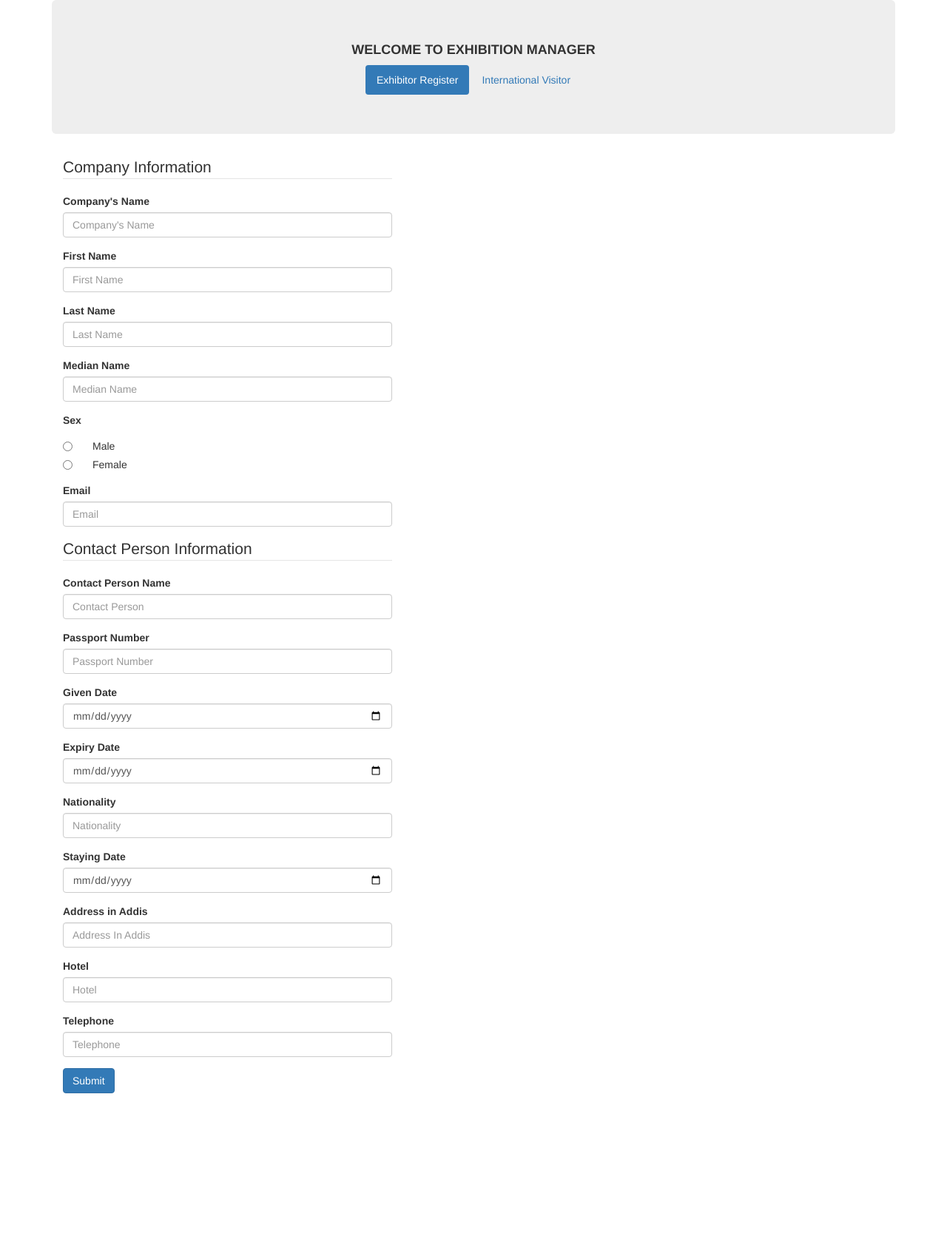
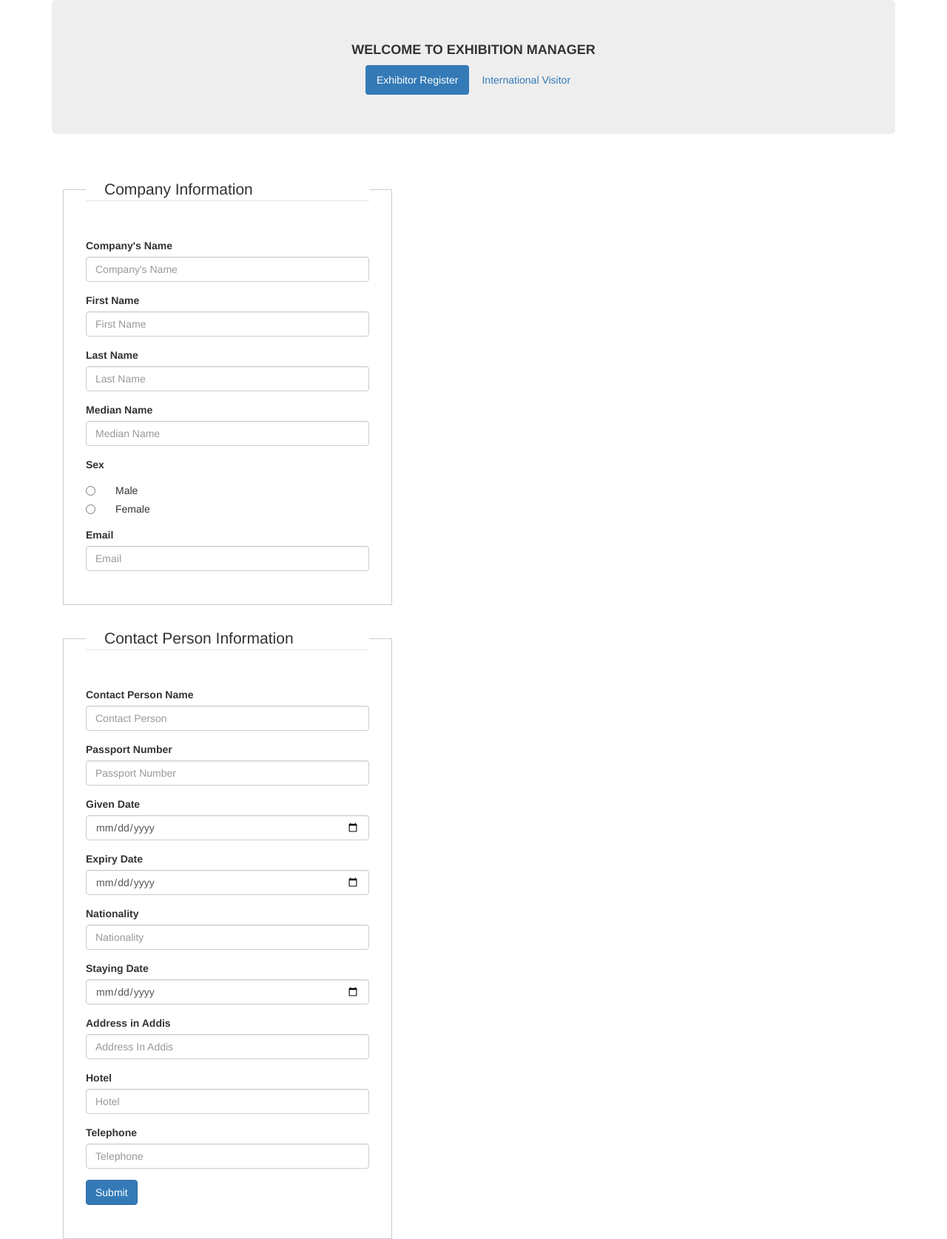
Before and after one commit to mfissehaye/bethlehem-event, a PHP site: page /page-exhibitor-form.php in a window 1280 px wide. Shown: the whole page at 74% size. Before the commit the page ends 1478 px from the top, so only its background shows below. Run offline with PHP 8.4, Linux system fonts and the light colour scheme.

Commit message:
some changes

```diff
--- a/config.php
+++ b/config.php
@@ -2,8 +2,8 @@
 
 // config.php
 
-define('DB_NAME', 'exhibition');
-define('DB_USER', 'root');
-define('DB_PASS', '');
+define('DB_NAME', 'bettyweb_qa1_exhibitions');
+define('DB_USER', 'bettyweb_qa1');
+define('DB_PASS', 'FibiamZeyo3366');
 define('DB_HOST', 'localhost');
 define('BANK_ACCOUNT_NUMBER', '123456789');
--- a/css/styles.css
+++ b/css/styles.css
@@ -1,3 +1,13 @@
+fieldset {
+    border: solid 1px #ccc;
+    padding: 30px;
+    margin-top: 30px;
+}
+
+legend {
+    padding: 0 25px;
+}
+
 #custom-map {
     z-index: 10;
 }
```
Also changed, not shown: exhibition.sql (+6 -4 lines).
